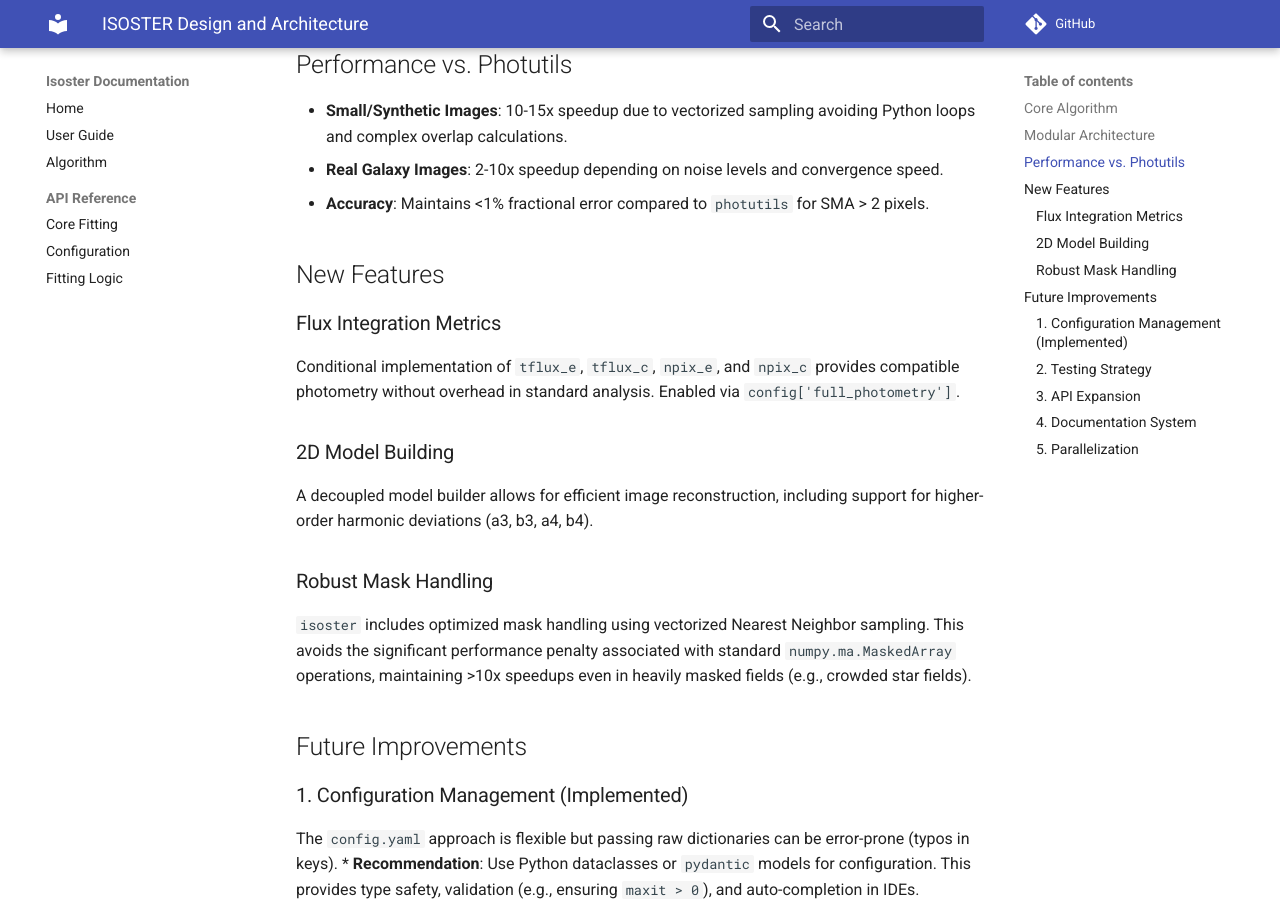
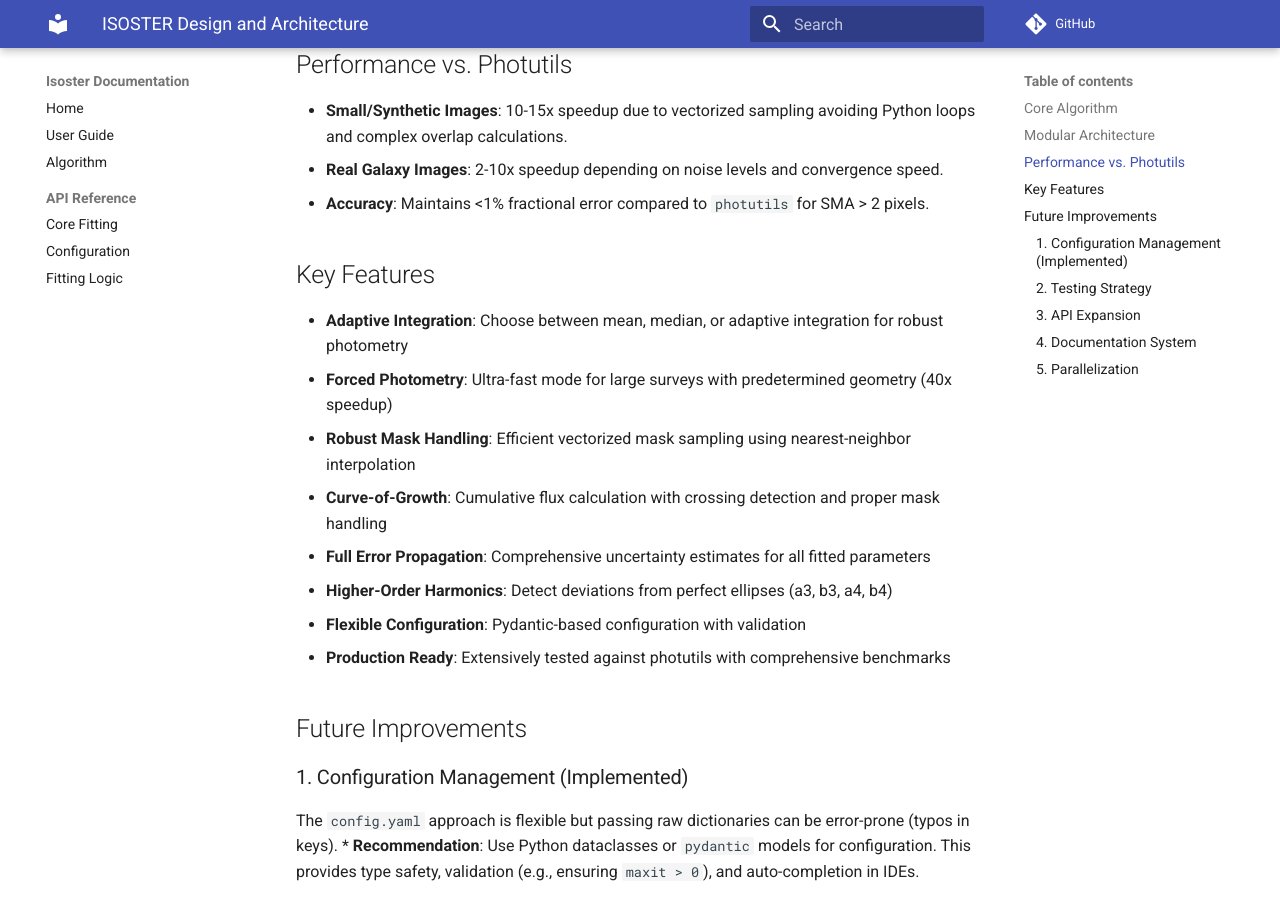
Before and after one commit to MassiveSeaOtters/isoster, an MkDocs documentation site: the page built from docs/description.md, in a window 1280 px wide and 900 px high, scrolled down 863 px. Built offline with MkDocs 1.6.1 and Material for MkDocs 9.7.7, drawn with Linux system fonts in a browser that asks for light colours; comment, search, counter and statistics services are not loaded.

```diff
--- a/docs/description.md
+++ b/docs/description.md
@@ -27,16 +27,16 @@
 - **Real Galaxy Images**: 2-10x speedup depending on noise levels and convergence speed.
 - **Accuracy**: Maintains <1% fractional error compared to `photutils` for SMA > 2 pixels.
 
-## New Features
+## Key Features
 
-### Flux Integration Metrics
-Conditional implementation of `tflux_e`, `tflux_c`, `npix_e`, and `npix_c` provides compatible photometry without overhead in standard analysis. Enabled via `config['full_photometry']`.
-
-### 2D Model Building
-A decoupled model builder allows for efficient image reconstruction, including support for higher-order harmonic deviations (a3, b3, a4, b4).
-
-### Robust Mask Handling
-`isoster` includes optimized mask handling using vectorized Nearest Neighbor sampling. This avoids the significant performance penalty associated with standard `numpy.ma.MaskedArray` operations, maintaining >10x speedups even in heavily masked fields (e.g., crowded star fields).
+- **Adaptive Integration**: Choose between mean, median, or adaptive integration for robust photometry
+- **Forced Photometry**: Ultra-fast mode for large surveys with predetermined geometry (40x speedup)
+- **Robust Mask Handling**: Efficient vectorized mask sampling using nearest-neighbor interpolation
+- **Curve-of-Growth**: Cumulative flux calculation with crossing detection and proper mask handling
+- **Full Error Propagation**: Comprehensive uncertainty estimates for all fitted parameters
+- **Higher-Order Harmonics**: Detect deviations from perfect ellipses (a3, b3, a4, b4)
+- **Flexible Configuration**: Pydantic-based configuration with validation
+- **Production Ready**: Extensively tested against photutils with comprehensive benchmarks
 
 
 ## Future Improvements
```
